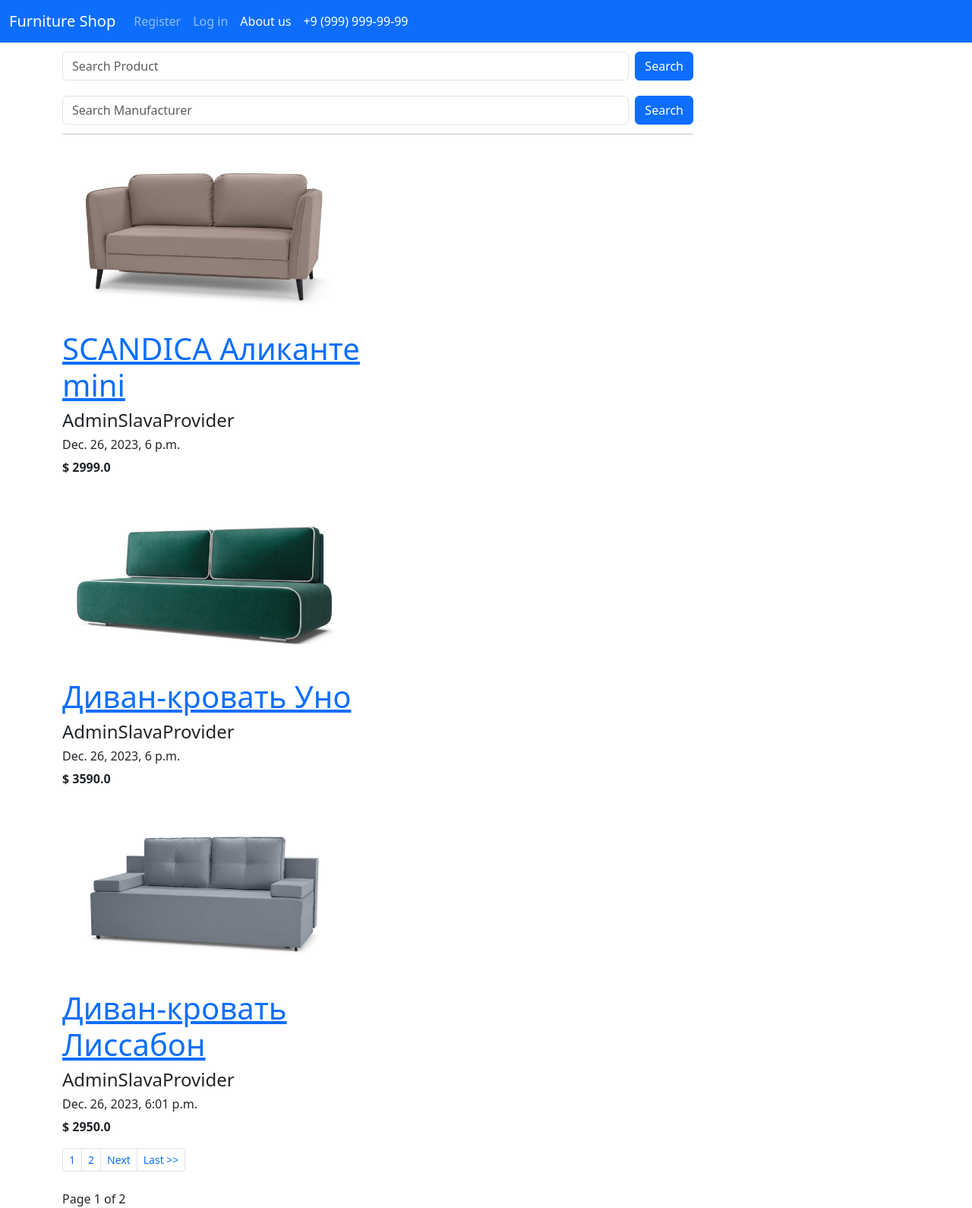
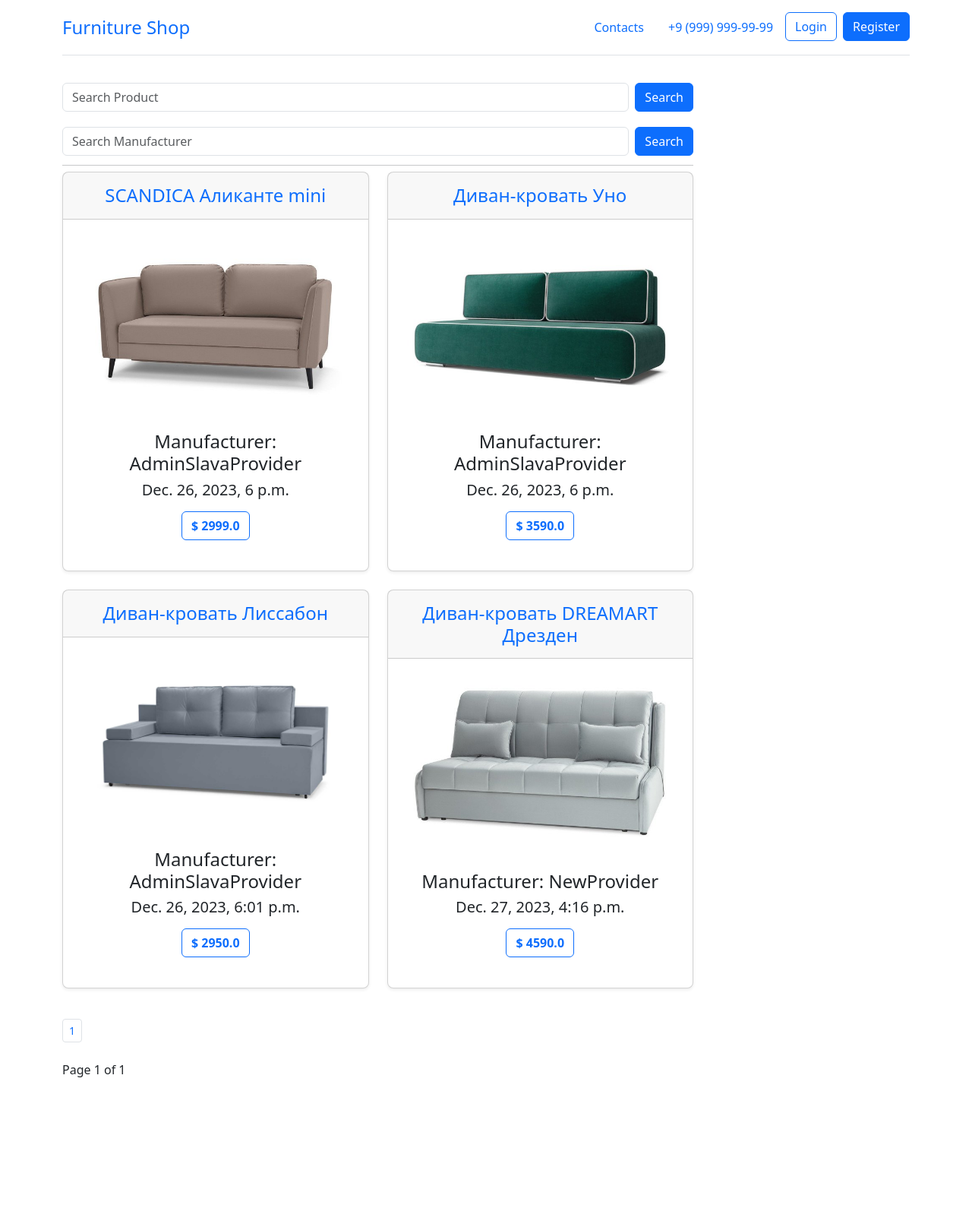
Before and after one commit to AntiViruS90/DjangoFurnitureShop, a Django app: page / in a window 1280 px wide. Shown: the whole page at 76% size. After the commit the page ends 1418 px from the top, so only its background shows below. Run offline with Django 4.2, Linux system fonts and the light colour scheme; data comes from the database, SQL or seed files in the repository; both versions use the stored data as it was after the commit; some libraries are stand-ins or nearby versions.

Commit message:
frontend

```diff
--- a/DjangoFurnitureShop/settings.py
+++ b/DjangoFurnitureShop/settings.py
@@ -131,6 +131,7 @@ CRISPY_TEMPLATE_PACK = 'bootstrap4'
 LOGIN_URL = '/login/'
 LOGIN_REDIRECT_URL = '/'
 LOGOUT_REDIRECT_URL = '/'
+
 EMAIL_BACKEND = 'django.core.mail.backends.smtp.EmailBackend'
 DEFAULT_FROM_EMAIL = 'slava-nikitin-1990@mail.ru'
 EMAIL_HOST = 'smtp.mail.ru'
--- a/index/models.py
+++ b/index/models.py
@@ -102,3 +102,6 @@ class UserAddress(models.Model):
     house_unit_number = models.CharField(max_length=30, blank=True, null=True)
     post_code = models.CharField(max_length=30)
     city = models.CharField(max_length=30)
+
+    def __str__(self):
+        return self.name
--- a/index/static/js/js.js
+++ b/index/static/js/js.js
@@ -1,7 +1,7 @@
 $(document).ready(function () {
 
     $('#btn-close').click(function () {
-        $('alert_div').fadeOut('slow');
+        $('#alert_div').fadeOut();
     })
 
     $('#btn_checkout').click(function () {
--- a/index/templates/index/base.html
+++ b/index/templates/index/base.html
@@ -19,39 +19,63 @@
     </head>
 
     <body>
-        <nav class="navbar navbar-expand-md bg-primary navbar-dark" id="navbar" aria-label="Fourth navbar example">
-            <div class="container-fluid d-flex justify-content-between">
-                <a class="navbar-brand" href="/"> Furniture Shop</a>
-                <button class="navbar-toggler" type="button" data-bs-toggle="collapse"
-                    data-bs-target="#navbarsExample04" aria-controls="navbarsExample04"
-                    aria-expanded="true" aria-label="Toggle navigation">
-                    <span class="navbar-toggler-icon"></span>
-                </button>
+        <div class="container">
+            <header class="d-flex flex-wrap justify-content-center py-3 mb-4 border-bottom">
+                <a href="/" style="color: rgb(13 110 253)"
+                   class="fs-4 d-flex align-items-center mb-3 mb-md-0 me-md-auto text-decoration-none">Furniture Shop
+                </a>
 
-                <div class="navbar-collapse collapse" id="navbarsExample04">
-                    <ul class="navbar-nav me-auto mb-2 mb-md-0 text-white">
+                <ul class="nav nav-pills">
+                    <li class="nav-item"><a class="nav-link" aria-current="page" href="{% url 'contacts' %}">Contacts</a></li>
+                    <li class="nav-item"><a class="nav-link" aria-current="page" href="#">+9 (999) 999-99-99</a></li>
                     {% if user.is_authenticated %}
                         {% if request.user|group_tag:"Customer"  %}
-                                <li class="nav-item"><a class="nav-link" href="/cart">Cart</a></li>
+                            <li class="nav-item"><a class="btn btn-outline-primary me-2" href="/cart">Cart</a></li>
                         {% endif %}
-                        <li class="nav-item"><a class="nav-link" href="/logout/">Log out</a></li>
+                        <li class="nav-item"><a class="btn btn-outline-danger me-2" href="/logout/">Log out</a></li>
                     {% else %}
-                            <li class="nav-item"><a class="nav-link" href="/register/">Register</a></li>
-                            <li class="nav-item"><a class="nav-link" href="/login/">Log in</a></li>
+                        <li class="nav-item"><a class="btn btn-outline-primary me-2" href="/login/">Login</a></li>
+                        <li class="nav-item"><a class="btn btn-primary" href="/register/">Register</a></li>
                     {% endif %}
-                        <li class="nav-item ">
-                            <a class="nav-link active" aria-current="page" href="{% url 'contacts' %}">About us</a>
-                        </li>
-                        <li class="nav-item ">
-                            <a class="nav-link active" aria-current="page" href="#">+9 (999) 999-99-99</a>
-                        </li>
                 </ul>
+            </header>
         </div>
-            </div>
-        </nav>
 
 
-        <div class="mt-0 pt-0 alert_div">
+
+{#        <nav class="navbar navbar-expand-md bg-primary navbar-dark" id="navbar" aria-label="Fourth navbar example">#}
+{#            <div class="container-fluid d-flex justify-content-between">#}
+{#                <a class="navbar-brand" href="/"> Furniture Shop</a>#}
+{#                <button class="navbar-toggler" type="button" data-bs-toggle="collapse"#}
+{#                    data-bs-target="#navbarsExample04" aria-controls="navbarsExample04"#}
+{#                    aria-expanded="true" aria-label="Toggle navigation">#}
+{#                    <span class="navbar-toggler-icon"></span>#}
+{#                </button>#}
+{##}
+{#                <div class="navbar-collapse collapse" id="navbarsExample04">#}
+{#                    <ul class="navbar-nav me-auto mb-2 mb-md-0 text-white">#}
+{#                        {% if user.is_authenticated %}#}
+{#                            {% if request.user|group_tag:"Customer"  %}#}
+{#                                <li class="nav-item"><a class="nav-link" href="/cart">Cart</a></li>#}
+{#                            {% endif %}#}
+{#                        <li class="nav-item"><a class="nav-link" href="/logout/">Log out</a></li>#}
+{#                        {% else %}#}
+{#                            <li class="nav-item"><a class="nav-link" href="/register/">Register</a></li>#}
+{#                            <li class="nav-item"><a class="nav-link" href="/login/">Log in</a></li>#}
+{#                        {% endif %}#}
+{#                        <li class="nav-item ">#}
+{#                            <a class="nav-link active" aria-current="page" href="{% url 'contacts' %}">About us</a>#}
+{#                        </li>#}
+{#                        <li class="nav-item ">#}
+{#                            <a class="nav-link active" aria-current="page" href="#">+9 (999) 999-99-99</a>#}
+{#                        </li>#}
+{#                    </ul>#}
+{#                </div>#}
+{#            </div>#}
+{#        </nav>#}
+
+
+        <div class="container mt-0 pt-0" id="alert_div">
             {% if messages %}
                 {% for message in messages %}
                     <div class="alert alert-{{ message.tags }} alert-dismissible fade show" role="alert">
@@ -73,6 +97,7 @@
             </div>
         </div>
         <script src="{% static 'js/js.js' %}"></script>
+        <script src="https://code.jquery.com/jquery-3.6.0.min.js"></script>
         <script src="https://code.jquery.com/jquery-3.7.1.slim.min.js"></script>
         <script src="https://cdn.jsdelivr.net/npm/popper.js@1.16.0/dist/umd/popper.min.js"></script>
         <script src="https://cdn.jsdelivr.net/npm/bootstrap@5.3.2/dist/js/bootstrap.bundle.min.js"
--- a/index/templates/index/product_detail.html
+++ b/index/templates/index/product_detail.html
@@ -37,8 +37,7 @@
 {#            {% empty %}#}
 {#              <p>Комментариев пока нет.</p>#}
 {#            {% endfor %}#}
-            <a href="{% url 'add_to_cart' pk=product.pk %}" class="btn btn-primary btn-md my-0 mb-2 p">Add to cart
-                <i class="fa fa-shopping-cart ml-1"></i></a>
+            <a href="{% url 'add_to_cart' pk=product.pk %}" class="btn btn-primary btn-md my-0 mb-2 p">Add to cart</a>
             <a href="{% url 'remove_from_cart' pk=product.pk %}" class="btn btn-danger btn-md mb-2 my-0 p">Remove from cart</a>
         {% endif %}
     </div>
--- a/index/templates/index/product_list.html
+++ b/index/templates/index/product_list.html
@@ -6,51 +6,81 @@
         <div class="form-group d-flex">
             <input type="search" class="form-control me-sm-2 mb-2 mt-2" placeholder="Search Product" aria-label="Search"
                 name="search" value="{{ search_phrase }}">
-            <button type="submit" class="btn btn-primary mb-2 mt-2">
-                <span class="glyphicon glyphicon-search"></span>Search</button>
+            <button type="submit" class="btn btn-primary mb-2 mt-2">Search</button>
         </div>
     </form>
     <form class="form-inline ml-4 my-2 my-lg-1 mt-2">
         <div class="form-group d-flex">
             <input type="search" class="form-control me-sm-2 mb-2 mt-2" placeholder="Search Manufacturer" aria-label="Search"
                 name="search_manufacturer" value="{{ search_manufacturer }}">
-            <button type="submit" class="btn btn-primary mb-2 mt-2">
-                <span class="glyphicon glyphicon-search"></span>Search</button>
+            <button type="submit" class="btn btn-primary mb-2 mt-2">Search</button>
         </div>
     </form>
     <hr class="mt-0 mb-2">
     {% if request.user|group_tag:"Provider" %}
-        <a href="{% url 'new_product' %}" class="btn btn-success mb-2">
-            Add Product</a>
+        <a href="{% url 'new_product' %}" class="btn btn-success mb-2">Add Product</a>
         <hr class="mt-0 mb-2">
     {% endif %}
-    {% for product in product_list %}
-        <article class="col-lg-6 col-md-8 d-flex flex-lg-wrap flex-wrap flex-row"> {# embed-responsive #}
-{#        <div class="d-flex flex-lg-wrap flex-wrap flex-row">#}
-            <div class="product">
-                <div class="row">
-                    <div class="">
-                        {% if product.photo %}
-                            <img src="{{ product.photo.url }}" alt="" width="auto" height="250">
-                        {% endif %}
+    <div class="row row-cols-1 row-cols-md-1 row-cols-lg-2 mb-3 text-center">
+        {% for product in product_list %}
+            <div class="col">
+                <div class="card mb-4 rounded-3 shadow-sm">
+                    <div class="card-header py-3">
+                        <h4 class="my-0 fw-normal">
+                            <a class="text-decoration-none" href="{% url 'product_detail' pk=product.pk %}">{{ product.name }}</a>
+                        </h4>
                     </div>
-                    <div>
-                        <h1><a href="{% url 'product_detail' pk=product.pk %}">{{ product.name }}</a></h1>
-                        <h4>{{ product.manufacturer }}</h4>
-                        <h6 class="date">{{ product.created_date }}</h6>
-                        <p><b>$ {{ product.price|linebreaksbr }}</b></p>
+                    <div class="card-body">
+                        <div class="">
+                            {% if product.photo %}
+                                <a href="{% url 'product_detail' pk=product.pk %}">
+                                    <img src="{{ product.photo.url }}" alt="{{ product.name }}" width="100%" height="auto">
+                                </a>
+                            {% endif %}
+                        </div>
+                        <ul class="list-unstyled mt-3 mb-4">
+                            <li><h4>Manufacturer: {{ product.manufacturer }}</h4></li>
+                            <li class="date"><h5>{{ product.created_date }}</h5></li>
+                            <li>
+                                <a class="text-decoration-none" href="{% url 'add_to_cart' pk=product.pk %}">
+                                    <button class="btn btn-outline-primary mt-2 pl-5">
+                                        <b>$ {{ product.price|linebreaksbr }}</b>
+                                    </button>
+                                </a>
+                            </li>
+                        </ul>
                     </div>
                 </div>
             </div>
+        {% endfor %}
+    </div>
+
+{#        <article class="col-lg-6 col-md-8 d-flex flex-lg-wrap flex-wrap flex-row"> {# embed-responsive #}
+{#        <div class="d-flex flex-lg-wrap flex-wrap flex-row">#}
+{#            <div class="product">#}
+{#                <div class="row">#}
+{#                    <div class="">#}
+{#                        {% if product.photo %}#}
+{#                            <img src="{{ product.photo.url }}" alt="" width="auto" height="250">#}
+{#                        {% endif %}#}
+{#                    </div>#}
+{#                    <div>#}
+{#                        <h1><a href="{% url 'product_detail' pk=product.pk %}">{{ product.name }}</a></h1>#}
+{#                        <h4>{{ product.manufacturer }}</h4>#}
+{#                        <h6 class="date">{{ product.created_date }}</h6>#}
+{#                        <p><b>$ {{ product.price|linebreaksbr }}</b></p>#}
+{#                    </div>#}
+{#                </div>#}
+{#            </div>#}
 {#        </div>#}
-        {% for comment in comments_all %}
-            <div><span>Author:</span> {{ comment.author }}</div>
-            <p>Comment:</p>
-            <div>{{ comment.post }}</div>
-            <div><span>Date:</span> {{ comment.created_date }}</div>
-        {% endfor %}
-        </article>
-    {% endfor %}
+{#        {% for comment in comments_all %}#}
+{#            <div><span>Author:</span> {{ comment.author }}</div>#}
+{#            <p>Comment:</p>#}
+{#            <div>{{ comment.post }}</div>#}
+{#            <div><span>Date:</span> {{ comment.created_date }}</div>#}
+{#        {% endfor %}#}
+{#        </article>#}
+
 
     <nav aria-label="Page navigation" class="pagination table-responsive mb-2">
         <ul class="pagination pagination-sm flex-sm-wrap">
--- a/index/views.py
+++ b/index/views.py
@@ -16,7 +16,7 @@ from django.views.generic import ListView, DetailView, CreateView, UpdateView, D
 
 class ProductListView(ListView):
     model = Product
-    paginate_by = 3
+    paginate_by = 4
 
     def get_queryset(self):
         search_phrase = self.request.GET.get('search')
@@ -266,6 +266,38 @@ def remove_from_cart(request, pk):
         return redirect('product_detail', pk=pk)
 
 
+# @login_required
+# def remove_single_product_from_cart(request, pk):   #
+#     product = get_object_or_404(Product, pk=pk)     #
+#     order_qs = Order.objects.filter(        #
+#         user=request.user,      #
+#         ordered=False       #
+#     )
+#     if order_qs.exists():   #
+#         order = order_qs[0] #
+#         if order.products.filter(product__pk=product.pk).exists():  #
+#             order_product = OrderProduct.objects.filter(    #   order_product_qs
+#                 product=product,    #
+#                 user=request.user,  #
+#                 ordered=False       #
+#             )[0]        #
+#
+#             if order_product.quantity > 1:
+#                 order_product.quantity -= 1
+#                 order_product.save()
+#             else:
+#                 order.products.remove(order_product)
+#                 order_product.delete()
+#             messages.info(request, 'Quantity updated.')
+#             return redirect('cart')
+#         else:
+#             messages.info(request, 'This product is not in your cart')
+#             return redirect('product_detail', pk=pk)
+#     else:
+#         messages.info(request, 'You have no order')
+#         return redirect('product_detail', pk=pk)
+
+
 @login_required
 def remove_single_product_from_cart(request, pk):
     product = get_object_or_404(Product, pk=pk)
@@ -276,26 +308,34 @@ def remove_single_product_from_cart(request, pk):
     if order_qs.exists():
         order = order_qs[0]
         if order.products.filter(product__pk=product.pk).exists():
-            order_product = OrderProduct.objects.filter(
+            order_product_qs = OrderProduct.objects.filter(
                 product=product,
                 user=request.user,
                 ordered=False
-            )[0]
+            )
+            if order_product_qs.exists():
+                order_product = order_product_qs[0]
 
-            if order_product.quantity > 1:
-                order_product.quantity -= 1
-                order_product.save()
+                if order_product.quantity > 1:
+                    order_product.quantity -= 1
+                    order_product.save()
+                else:
+                    order.products.remove(order_product)
+                    order_product.delete()
+                messages.info(request, 'Quantity updated.')
+                return redirect('cart')
             else:
-                order.products.remove(order_product)
-                order_product.delete()
-            messages.info(request, 'Quantity updated.')
-            return redirect('cart')
+                messages.info(request, 'This product is not in your cart')
+                return redirect('product_detail', pk=pk)
         else:
             messages.info(request, 'This product is not in your cart')
             return redirect('product_detail', pk=pk)
     else:
         messages.info(request, 'You have no order')
         return redirect('product_detail', pk=pk)
+
+
+
 
 
 @login_required
```
Also changed, not shown: index/templates/index/cart.html (+15 -11 lines), register/templates/registration/login.html (+6 -5 lines), db.sqlite3, 1 other file. Lines whose indentation alone changed are shown as unchanged.
